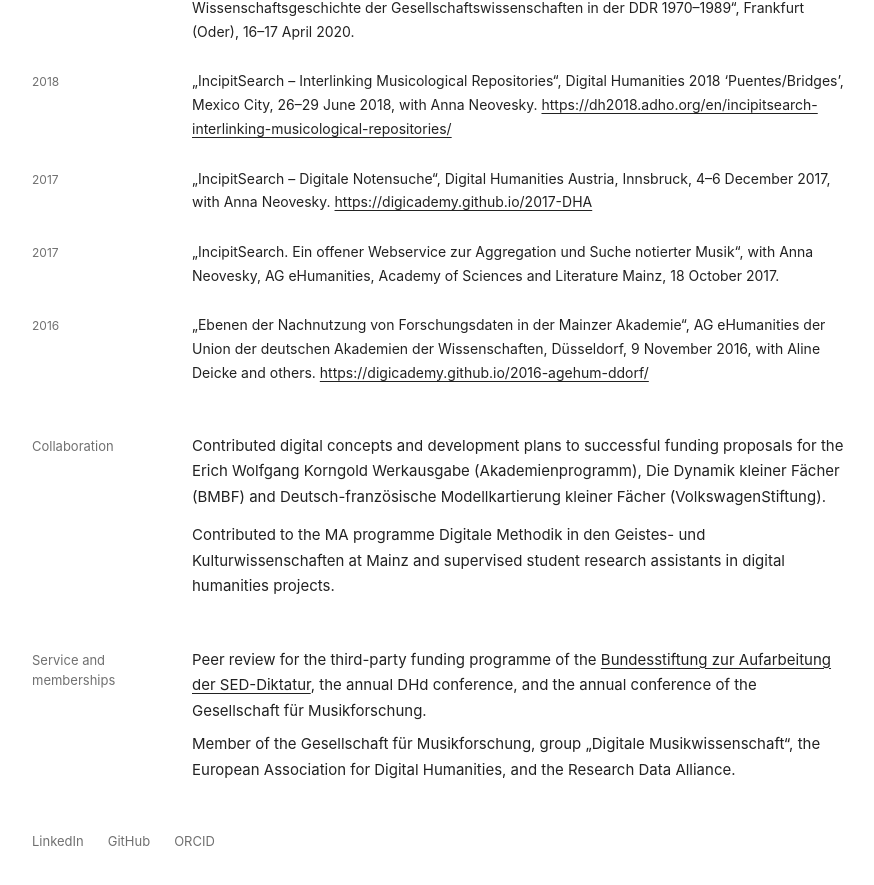
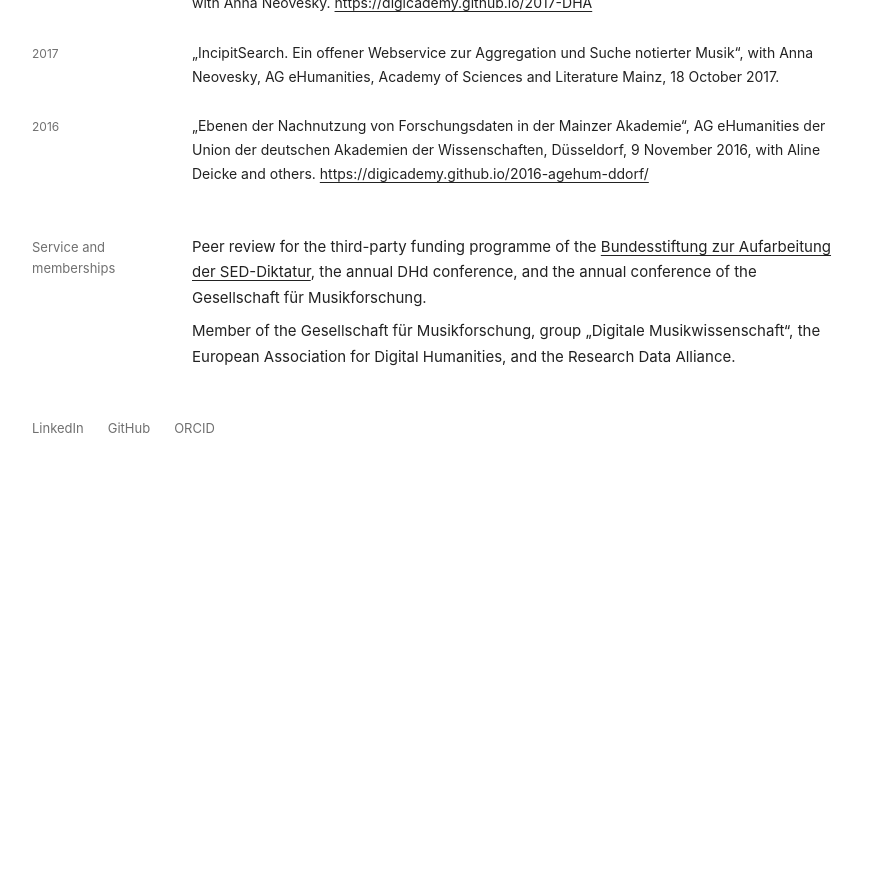
Before and after one commit to vonvlaho/me, a Jekyll site: the page built from research.md, in a window 1280 px wide and 900 px high, scrolled down 5803 px. Shown: the top 885 px of the window, without its empty margins (200-1074 px from the left). Built offline with Jekyll 4.4.1, drawn with Linux system fonts in a browser that asks for light colours; after the commit the page ends 6290 px from its top, so only the background shows below that; some of the changed text lies outside the part shown.

Commit message:
Fix profile order and stylesheet caching

```diff
--- a/_layouts/default.html
+++ b/_layouts/default.html
@@ -33,7 +33,7 @@
     <meta name="twitter:image:alt" content="Frederic von Vlahovits — Musicologist and founder in Berlin.">
 
     <link rel="icon" href="{{ '/assets/img/favicon.svg' | relative_url }}" type="image/svg+xml">
-    <link rel="stylesheet" href="{{ '/assets/css/style.css' | relative_url }}">
+    <link rel="stylesheet" href="{{ '/assets/css/style.css' | relative_url }}?v={{ site.time | date: '%s' }}">
 
     {%- if page.person_schema %}
     <script type="application/ld+json">
--- a/research.md
+++ b/research.md
@@ -24,11 +24,9 @@
           <li><a href="#publications">Publications</a></li>
           <li><a href="#awards">Funding</a></li>
           <li><a href="#projects">Projects</a></li>
-          <li><a href="#software">Software</a></li>
           <li><a href="#teaching">Teaching</a></li>
           <li><a href="#training">Professional training</a></li>
           <li><a href="#lectures">Lectures</a></li>
-          <li><a href="#contributions">Collaboration</a></li>
           <li><a href="#service">Service</a></li>
         </ul>
       </nav>
@@ -360,24 +358,6 @@
   </article>
 </section>
 
-<section class="section section--flush" aria-labelledby="software">
-  <div class="row">
-    <div class="side">
-      <h2 class="label" id="software">Software development</h2>
-    </div>
-  </div>
-
-  <article class="row entry">
-    <div class="text">
-      <h3 class="entry-title">Additional research software contributions</h3>
-      <p>Development contributions to the <a href="https://corpusvitrearum.de">Corpus Vitrearum Medii Aevi Germany</a>, <a href="http://www.goethe-biographica.de">Propyläen</a>, <a href="https://sozinianer.de">Sozinianischer Briefwechsel</a> and <a href="https://kelsen.online">Hans Kelsen online</a> digital editions.</p>
-    </div>
-    <div class="side">
-      <p class="side-meta">2017 – 2020</p>
-    </div>
-  </article>
-</section>
-
 <section class="section section--flush" aria-labelledby="teaching">
   <div class="row">
     <div class="side">
@@ -453,16 +433,6 @@
   </ul>
 </section>
 
-<section class="section" aria-labelledby="contributions">
-  <div class="row">
-    <div class="side"><h2 class="label" id="contributions">Collaboration</h2></div>
-    <div class="text">
-      <p>Contributed digital concepts and development plans to successful funding proposals for the Erich Wolfgang Korngold Werkausgabe (Akademienprogramm), Die Dynamik kleiner Fächer (BMBF) and Deutsch-französische Modellkartierung kleiner Fächer (VolkswagenStiftung).</p>
-      <p>Contributed to the MA programme Digitale Methodik in den Geistes- und Kulturwissenschaften at Mainz and supervised student research assistants in digital humanities projects.</p>
-    </div>
-  </div>
-</section>
-
 <section class="section section--flush" aria-labelledby="service">
   <div class="row">
     <div class="side">
```
Also changed, not shown: work.md (+15 -15 lines).
